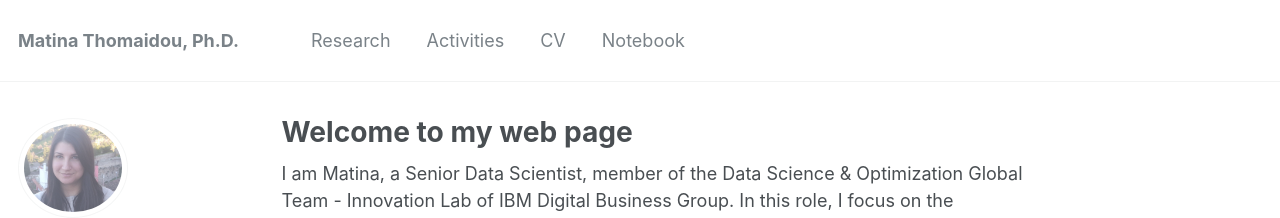
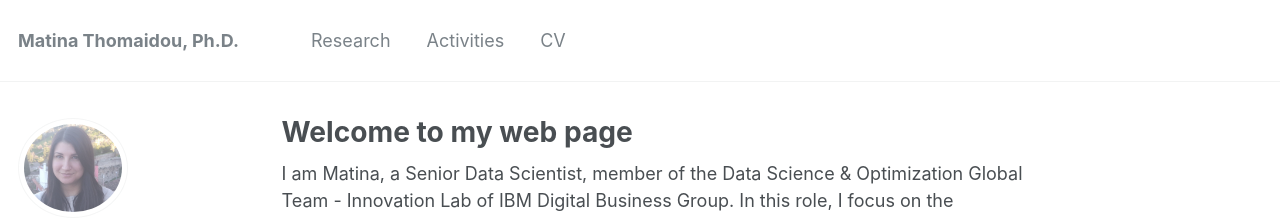
Before and after one commit to matinathomaidou/matinathomaidou.github.io, a Jekyll site: the page built from _pages/about.md, in a window 1280 px wide and 926 px high. Shown: the top 218 px of the window. Built offline with Jekyll 4.4.1, drawn with Linux system fonts in a browser that asks for light colours.

Commit message:
edit navigation
edit navigation

```diff
--- a/_data/navigation.yml
+++ b/_data/navigation.yml
@@ -8,6 +8,3 @@ main:
 
   - title: "CV"
     url: /cv/
-
-  - title: "Notebook"
-    url: /notebook/
```
